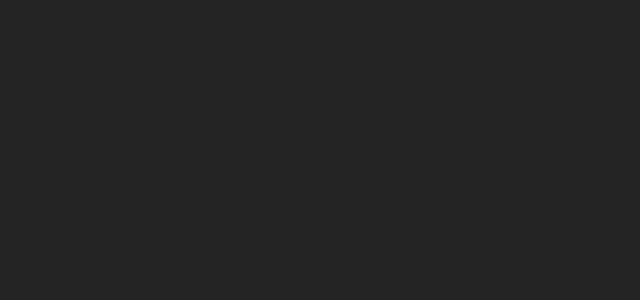
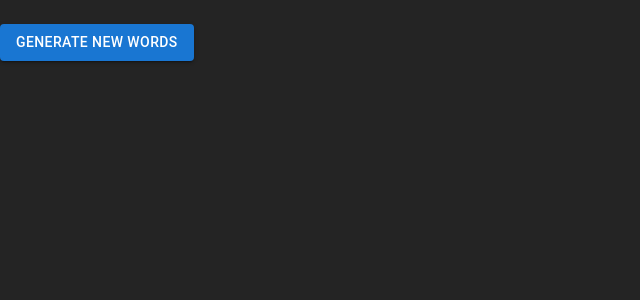
Before and after one commit to shaggy611/EngWordsLearning, a React (Vite) app: page / in a window 1280 px wide. Shown: the top 300 px of the page, without its empty margins (0-640 px from the left). Built offline with nearby package versions, Linux system fonts and the light colour scheme.

Commit message:
add Context Hook

```diff
--- a/src/App.tsx
+++ b/src/App.tsx
@@ -1,8 +1,8 @@
-import { useState } from 'react'
+import { useState, useContext } from 'react'
+import WordsContext from './context/WordsContext'
 import './App.css'
-
+import FetchButton from './components/FetchButton'
 import LinearProgress from '@mui/material/LinearProgress'
-import fetchNotionData from './utils/api'
 
 function App() {
   const [wordPair, setWordPair] = useState({})
@@ -10,10 +10,16 @@
 
   return (
     <>
-      {loader && <LinearProgress color='success' />}
+      <WordsContext.Provider
+        value={{ wordPair, setWordPair, loader, setLoader }}>
+        {loader && <LinearProgress color='success' />}
 
-      <div>{wordPair.eng}</div>
-      <div>{wordPair.ukr}</div>
+        <br />
+        <FetchButton />
+        <br />
+        <div>{wordPair.eng}</div>
+        <div>{wordPair.ukr}</div>
+      </WordsContext.Provider>
     </>
   )
 }
--- a/src/components/FetchButton.tsx
+++ b/src/components/FetchButton.tsx
@@ -1,4 +1,10 @@
+import { useContext } from 'react'
 import Button from '@mui/material/Button'
+import fetchNotionData from '../utils/api'
+import WordsContext from '../context/WordsContext'
+
+function FetchButton() {
+  const { setWordPair, loader, setLoader } = useContext(WordsContext)
 
   async function getWords() {
     setLoader(true)
@@ -9,7 +15,6 @@
     setLoader(false)
   }
 
-function FetchButton() {
   return (
     <Button variant='contained' onClick={getWords}>
       Generate New Words
```
Lines whose indentation alone changed are shown as unchanged.
